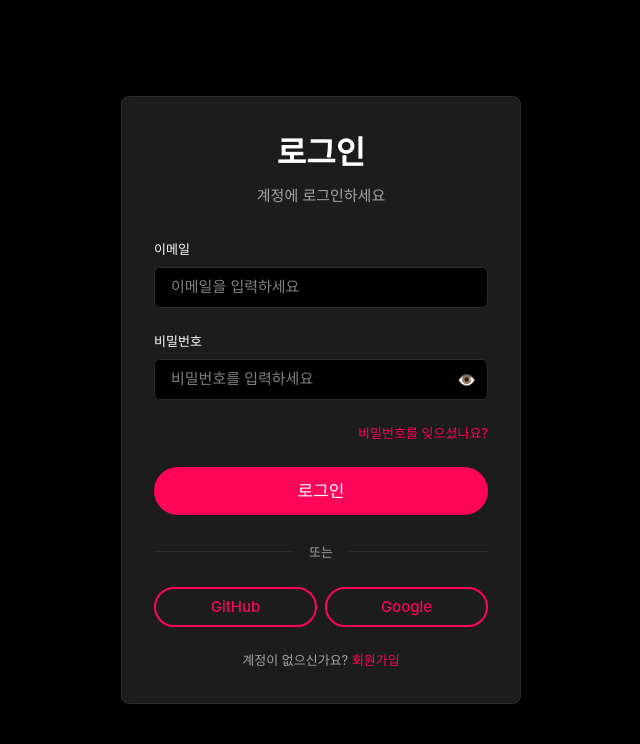
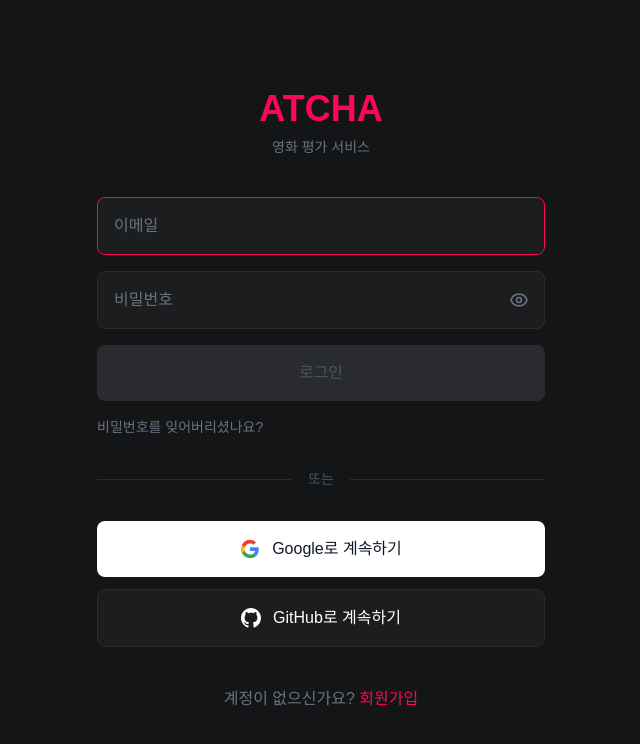
Before and after one commit to teamKimtaerin/imdb-clone-front, a Next.js app: page /login in a window 1280 px wide. Shown: the top 744 px of the page, without its empty margins (319-959 px from the left). Built offline with nearby package versions, Linux system fonts and the light colour scheme; no server answers.

Commit message:
Chore : file shared

```diff
--- a/src/app/(public)/layout.tsx
+++ b/src/app/(public)/layout.tsx
@@ -1,19 +1,12 @@
 'use client';
 
 import { SessionProvider } from 'next-auth/react';
+import { AuthProvider } from '@/contexts/AuthContext';
 
 export default function PublicLayout({ children }: { children: React.ReactNode }) {
   return (
     <SessionProvider>
-      <div
-        style={{
-          minHeight: '100vh',
-          background: '#141517',
-          color: '#fff',
-        }}
-      >
-        {children}
-      </div>
+      <AuthProvider>{children}</AuthProvider>
     </SessionProvider>
   );
 }
--- a/src/app/(public)/login/page.tsx
+++ b/src/app/(public)/login/page.tsx
@@ -1,4 +1,20 @@
-import LoginForm from '@/components/forms/LoginForm';
+'use client';
+
+import dynamic from 'next/dynamic';
+
+const LoginForm = dynamic(() => import('@/components/forms/LoginForm'), {
+  ssr: false,
+  loading: () => (
+    <div className="min-h-screen bg-[#141517] flex items-center justify-center px-4">
+      <div className="w-full max-w-md">
+        <div className="text-center mb-10">
+          <h1 className="text-4xl font-bold text-[#FF0558] mb-2">ATCHA</h1>
+          <p className="text-gray-500 text-sm">로딩 중...</p>
+        </div>
+      </div>
+    </div>
+  ),
+});
 
 export default function LoginPage() {
   return <LoginForm />;
--- a/src/components/forms/LoginForm.tsx
+++ b/src/components/forms/LoginForm.tsx
@@ -1,13 +1,11 @@
 'use client';
 import { useState } from 'react';
 import Link from 'next/link';
+import { useAuth } from '@/contexts/AuthContext';
 import { signIn } from 'next-auth/react';
-import { useRouter } from 'next/navigation';
-import { watchaTokens } from '@/styles/tokens';
-import { Button } from '@/components/common/Button';
 
 const LoginForm = () => {
-  const router = useRouter();
+  const { login } = useAuth();
   const [formData, setFormData] = useState({
     email: '',
     password: '',
@@ -31,267 +29,195 @@
     setError('');
 
     try {
-      const result = await signIn('credentials', {
-        email: formData.email,
-        password: formData.password,
-        redirect: false,
-      });
-
-      if (result?.error) {
-        setError('이메일 또는 비밀번호가 올바르지 않습니다.');
-      } else {
-        router.push('/'); // 메인 페이지로 리다이렉트
-      }
-    } catch (error: any) {
-      setError('로그인에 실패했습니다.');
+      await login(formData.email, formData.password);
+    } catch (error) {
+      setError((error as Error).message || '로그인에 실패했습니다.');
     } finally {
       setLoading(false);
     }
   };
 
   const handleGithubLogin = () => {
-    signIn('github');
+    signIn('github', { callbackUrl: '/' });
   };
 
   const handleGoogleLogin = () => {
-    signIn('google');
-  };
-
-  const containerStyle: React.CSSProperties = {
-    minHeight: '100vh',
-    background: watchaTokens.colors.background,
-    display: 'flex',
-    alignItems: 'center',
-    justifyContent: 'center',
-    padding: watchaTokens.spacing.md,
-    fontFamily: watchaTokens.typography.fontFamily,
-  };
-
-  const formContainerStyle: React.CSSProperties = {
-    width: '100%',
-    maxWidth: '400px',
-  };
-
-  const cardStyle: React.CSSProperties = {
-    background: watchaTokens.colors.surface,
-    borderRadius: watchaTokens.borderRadius.lg,
-    padding: watchaTokens.spacing.xl,
-    border: `1px solid ${watchaTokens.colors.border}`,
-  };
-
-  const titleStyle: React.CSSProperties = {
-    textAlign: 'center',
-    marginBottom: watchaTokens.spacing.xl,
-  };
-
-  const mainTitleStyle: React.CSSProperties = {
-    fontSize: watchaTokens.typography.fontSize['3xl'],
-    fontWeight: watchaTokens.typography.fontWeight.bold,
-    color: watchaTokens.colors.text.primary,
-    marginBottom: watchaTokens.spacing.sm,
-  };
-
-  const subtitleStyle: React.CSSProperties = {
-    color: watchaTokens.colors.text.secondary,
-    fontSize: watchaTokens.typography.fontSize.base,
-  };
-
-  const errorStyle: React.CSSProperties = {
-    marginBottom: watchaTokens.spacing.md,
-    padding: watchaTokens.spacing.sm,
-    background: 'rgba(255, 5, 88, 0.1)',
-    border: `1px solid rgba(255, 5, 88, 0.2)`,
-    borderRadius: watchaTokens.borderRadius.md,
-    color: watchaTokens.colors.primary,
-    fontSize: watchaTokens.typography.fontSize.sm,
-  };
-
-  const formStyle: React.CSSProperties = {
-    display: 'flex',
-    flexDirection: 'column',
-    gap: watchaTokens.spacing.lg,
-  };
-
-  const fieldStyle: React.CSSProperties = {
-    display: 'flex',
-    flexDirection: 'column',
-  };
-
-  const labelStyle: React.CSSProperties = {
-    fontSize: watchaTokens.typography.fontSize.sm,
-    fontWeight: watchaTokens.typography.fontWeight.medium,
-    color: watchaTokens.colors.text.primary,
-    marginBottom: watchaTokens.spacing.sm,
-  };
-
-  const inputStyle: React.CSSProperties = {
-    width: '100%',
-    padding: `${watchaTokens.spacing.sm} ${watchaTokens.spacing.md}`,
-    background: watchaTokens.colors.background,
-    border: `1px solid ${watchaTokens.colors.border}`,
-    borderRadius: watchaTokens.borderRadius.md,
-    color: watchaTokens.colors.text.primary,
-    fontSize: watchaTokens.typography.fontSize.base,
-    fontFamily: watchaTokens.typography.fontFamily,
-    outline: 'none',
-    transition: 'border-color 0.2s ease',
-  };
-
-  const passwordContainerStyle: React.CSSProperties = {
-    position: 'relative',
-  };
-
-  const passwordToggleStyle: React.CSSProperties = {
-    position: 'absolute',
-    right: watchaTokens.spacing.sm,
-    top: '50%',
-    transform: 'translateY(-50%)',
-    background: 'none',
-    border: 'none',
-    color: watchaTokens.colors.text.secondary,
-    cursor: 'pointer',
-    fontSize: watchaTokens.typography.fontSize.base,
-    padding: watchaTokens.spacing.xs,
-  };
-
-  const forgotPasswordStyle: React.CSSProperties = {
-    display: 'flex',
-    justifyContent: 'flex-end',
-  };
-
-  const linkStyle: React.CSSProperties = {
-    color: watchaTokens.colors.primary,
-    textDecoration: 'none',
-    fontSize: watchaTokens.typography.fontSize.sm,
-    transition: 'opacity 0.2s ease',
-  };
-
-  const dividerStyle: React.CSSProperties = {
-    margin: `${watchaTokens.spacing.lg} 0`,
-    position: 'relative',
-    textAlign: 'center',
-  };
-
-  const dividerLineStyle: React.CSSProperties = {
-    position: 'absolute',
-    top: '50%',
-    left: 0,
-    right: 0,
-    height: '1px',
-    background: watchaTokens.colors.border,
-  };
-
-  const dividerTextStyle: React.CSSProperties = {
-    background: watchaTokens.colors.surface,
-    color: watchaTokens.colors.text.secondary,
-    padding: `0 ${watchaTokens.spacing.md}`,
-    fontSize: watchaTokens.typography.fontSize.sm,
-    position: 'relative',
-  };
-
-  const socialButtonsStyle: React.CSSProperties = {
-    display: 'grid',
-    gridTemplateColumns: '1fr 1fr',
-    gap: watchaTokens.spacing.sm,
-  };
-
-  const registerLinkStyle: React.CSSProperties = {
-    marginTop: watchaTokens.spacing.lg,
-    textAlign: 'center',
-    color: watchaTokens.colors.text.secondary,
-    fontSize: watchaTokens.typography.fontSize.sm,
+    signIn('google', { callbackUrl: '/' });
   };
 
   return (
-    <div style={containerStyle}>
-      <div style={formContainerStyle}>
-        <div style={cardStyle}>
-          <div style={titleStyle}>
-            <h1 style={mainTitleStyle}>로그인</h1>
-            <p style={subtitleStyle}>계정에 로그인하세요</p>
+    <div className="min-h-screen bg-[#141517] flex items-center justify-center px-4">
+      <div className="w-full max-w-md">
+        {/* Logo */}
+        <div className="text-center mb-10">
+          <h1 className="text-4xl font-bold text-[#FF0558] mb-2">ATCHA</h1>
+          <p className="text-gray-500 text-sm">영화 평가 서비스</p>
         </div>
 
-          {error && <div style={errorStyle}>{error}</div>}
+        {/* Login Form */}
+        <div className="space-y-4">
+          {error && (
+            <div className="bg-red-950/30 border border-red-900/50 text-red-400 px-4 py-3 rounded-lg text-sm">
+              {error}
+            </div>
+          )}
 
-          <form onSubmit={handleSubmit} style={formStyle}>
-            <div style={fieldStyle}>
-              <label htmlFor="email" style={labelStyle}>
-                이메일
-              </label>
+          <form onSubmit={handleSubmit} className="space-y-4">
+            <div>
               <input
                 type="email"
-                id="email"
                 name="email"
                 value={formData.email}
                 onChange={handleChange}
+                className="w-full px-4 py-4 bg-[#1C1D1F] border border-[#2A2B2E] rounded-lg focus:outline-none focus:border-[#FF0558] transition-colors text-white placeholder-gray-500"
+                placeholder="이메일"
                 required
-                style={inputStyle}
-                placeholder="이메일을 입력하세요"
+                autoFocus
               />
             </div>
 
-            <div style={fieldStyle}>
-              <label htmlFor="password" style={labelStyle}>
-                비밀번호
-              </label>
-              <div style={passwordContainerStyle}>
+            <div className="relative">
               <input
                 type={showPassword ? 'text' : 'password'}
-                  id="password"
                 name="password"
                 value={formData.password}
                 onChange={handleChange}
+                className="w-full px-4 py-4 bg-[#1C1D1F] border border-[#2A2B2E] rounded-lg focus:outline-none focus:border-[#FF0558] transition-colors text-white placeholder-gray-500"
+                placeholder="비밀번호"
                 required
-                  style={inputStyle}
-                  placeholder="비밀번호를 입력하세요"
               />
               <button
                 type="button"
                 onClick={() => setShowPassword(!showPassword)}
-                  style={passwordToggleStyle}
+                className="absolute right-4 top-1/2 transform -translate-y-1/2 text-gray-500 hover:text-gray-300 transition-colors"
               >
-                  {showPassword ? '🙈' : '👁️'}
+                {showPassword ? (
+                  <svg className="w-5 h-5" fill="none" stroke="currentColor" viewBox="0 0 24 24">
+                    <path
+                      strokeLinecap="round"
+                      strokeLinejoin="round"
+                      strokeWidth={2}
+                      d="M13.875 18.825A10.05 10.05 0 0112 19c-4.478 0-8.268-2.943-9.543-7a9.97 9.97 0 011.563-3.029m5.858.908a3 3 0 114.243 4.243M9.878 9.878l4.242 4.242M9.88 9.88l-3.29-3.29m7.532 7.532l3.29 3.29M3 3l3.59 3.59m0 0A9.953 9.953 0 0112 5c4.478 0 8.268 2.943 9.543 7a10.025 10.025 0 01-4.132 5.411m0 0L21 21"
+                    />
+                  </svg>
+                ) : (
+                  <svg className="w-5 h-5" fill="none" stroke="currentColor" viewBox="0 0 24 24">
+                    <path
+                      strokeLinecap="round"
+                      strokeLinejoin="round"
+                      strokeWidth={2}
+                      d="M15 12a3 3 0 11-6 0 3 3 0 016 0z"
+                    />
+                    <path
+                      strokeLinecap="round"
+                      strokeLinejoin="round"
+                      strokeWidth={2}
+                      d="M2.458 12C3.732 7.943 7.523 5 12 5c4.478 0 8.268 2.943 9.542 7-1.274 4.057-5.064 7-9.542 7-4.477 0-8.268-2.943-9.542-7z"
+                    />
+                  </svg>
+                )}
               </button>
+            </div>
+
+            <button
+              type="submit"
+              disabled={loading || !formData.email || !formData.password}
+              className="w-full py-4 bg-[#FF0558] hover:bg-[#E6004C] disabled:bg-[#2A2B2E] disabled:text-gray-600 text-white font-medium rounded-lg transition-colors"
+            >
+              {loading ? (
+                <span className="flex items-center justify-center">
+                  <svg className="animate-spin h-5 w-5 mr-2" viewBox="0 0 24 24">
+                    <circle
+                      className="opacity-25"
+                      cx="12"
+                      cy="12"
+                      r="10"
+                      stroke="currentColor"
+                      strokeWidth="4"
+                      fill="none"
+                    />
+                    <path
+                      className="opacity-75"
+                      fill="currentColor"
+                      d="M4 12a8 8 0 018-8V0C5.373 0 0 5.373 0 12h4zm2 5.291A7.962 7.962 0 014 12H0c0 3.042 1.135 5.824 3 7.938l3-2.647z"
+                    />
+                  </svg>
+                  로그인 중...
+                </span>
+              ) : (
+                '로그인'
+              )}
+            </button>
+          </form>
+
+          <div className="flex items-center justify-between text-sm">
+            <Link
+              href="/forgot-password"
+              className="text-gray-500 hover:text-[#FF0558] transition-colors"
+            >
+              비밀번호를 잊어버리셨나요?
+            </Link>
+          </div>
+
+          {/* Divider */}
+          <div className="relative my-8">
+            <div className="absolute inset-0 flex items-center">
+              <div className="w-full border-t border-[#2A2B2E]" />
+            </div>
+            <div className="relative flex justify-center text-sm">
+              <span className="px-4 bg-[#141517] text-gray-600">또는</span>
             </div>
           </div>
 
-            <div style={forgotPasswordStyle}>
-              <Link href="/forgot-password" style={linkStyle}>
-                비밀번호를 잊으셨나요?
-              </Link>
+          {/* Social Login */}
+          <div className="space-y-3">
+            <button
+              onClick={() => handleGoogleLogin()}
+              className="w-full py-4 bg-white hover:bg-gray-100 text-gray-900 font-medium rounded-lg transition-colors flex items-center justify-center space-x-3"
+            >
+              <svg className="w-5 h-5" viewBox="0 0 24 24">
+                <path
+                  fill="#4285F4"
+                  d="M22.56 12.25c0-.78-.07-1.53-.2-2.25H12v4.26h5.92c-.26 1.37-1.04 2.53-2.21 3.31v2.77h3.57c2.08-1.92 3.28-4.74 3.28-8.09z"
+                />
+                <path
+                  fill="#34A853"
+                  d="M12 23c2.97 0 5.46-.98 7.28-2.66l-3.57-2.77c-.98.66-2.23 1.06-3.71 1.06-2.86 0-5.29-1.93-6.16-4.53H2.18v2.84C3.99 20.53 7.7 23 12 23z"
+                />
+                <path
+                  fill="#FBBC05"
+                  d="M5.84 14.09c-.22-.66-.35-1.36-.35-2.09s.13-1.43.35-2.09V7.07H2.18C1.43 8.55 1 10.22 1 12s.43 3.45 1.18 4.93l2.85-2.22.81-.62z"
+                />
+                <path
+                  fill="#EA4335"
+                  d="M12 5.38c1.62 0 3.06.56 4.21 1.64l3.15-3.15C17.45 2.09 14.97 1 12 1 7.7 1 3.99 3.47 2.18 7.07l3.66 2.84c.87-2.6 3.3-4.53 6.16-4.53z"
+                />
+              </svg>
+              <span>Google로 계속하기</span>
+            </button>
+
+            <button
+              onClick={() => handleGithubLogin()}
+              className="w-full py-4 bg-[#1C1D1F] hover:bg-[#25262B] border border-[#2A2B2E] text-white font-medium rounded-lg transition-colors flex items-center justify-center space-x-3"
+            >
+              <svg className="w-5 h-5" fill="currentColor" viewBox="0 0 24 24">
+                <path d="M12 0c-6.626 0-12 5.373-12 12 0 5.302 3.438 9.8 8.207 11.387.599.111.793-.261.793-.577v-2.234c-3.338.726-4.033-1.416-4.033-1.416-.546-1.387-1.333-1.756-1.333-1.756-1.089-.745.083-.729.083-.729 1.205.084 1.839 1.237 1.839 1.237 1.07 1.834 2.807 1.304 3.492.997.107-.775.418-1.305.762-1.604-2.665-.305-5.467-1.334-5.467-5.931 0-1.311.469-2.381 1.236-3.221-.124-.303-.535-1.524.117-3.176 0 0 1.008-.322 3.301 1.23.957-.266 1.983-.399 3.003-.404 1.02.005 2.047.138 3.006.404 2.291-1.552 3.297-1.23 3.297-1.23.653 1.653.242 2.874.118 3.176.77.84 1.235 1.911 1.235 3.221 0 4.609-2.807 5.624-5.479 5.921.43.372.823 1.102.823 2.222v3.293c0 .319.192.694.801.576 4.765-1.589 8.199-6.086 8.199-11.386 0-6.627-5.373-12-12-12z" />
+              </svg>
+              <span>GitHub로 계속하기</span>
+            </button>
           </div>
 
-            <Button
-              type="submit"
-              variant="primary"
-              size="lg"
-              fullWidth
-              loading={loading}
-              disabled={loading}
+          {/* Sign up link */}
+          <div className="text-center pt-6">
+            <p className="text-gray-500">
+              계정이 없으신가요?{' '}
+              <Link
+                href="/register"
+                className="text-[#FF0558] hover:text-[#E6004C] font-medium transition-colors"
               >
-              {loading ? '로그인 중...' : '로그인'}
-            </Button>
-          </form>
-
-          <div style={dividerStyle}>
-            <div style={dividerLineStyle}></div>
-            <span style={dividerTextStyle}>또는</span>
-          </div>
-
-          <div style={socialButtonsStyle}>
-            <Button onClick={handleGithubLogin} variant="secondary" size="md" fullWidth>
-              GitHub
-            </Button>
-            <Button onClick={handleGoogleLogin} variant="secondary" size="md" fullWidth>
-              Google
-            </Button>
-          </div>
-
-          <div style={registerLinkStyle}>
-            계정이 없으신가요?{' '}
-            <Link href="/register" style={linkStyle}>
                 회원가입
               </Link>
+            </p>
           </div>
         </div>
       </div>
```
Lines whose indentation alone changed are shown as unchanged.
